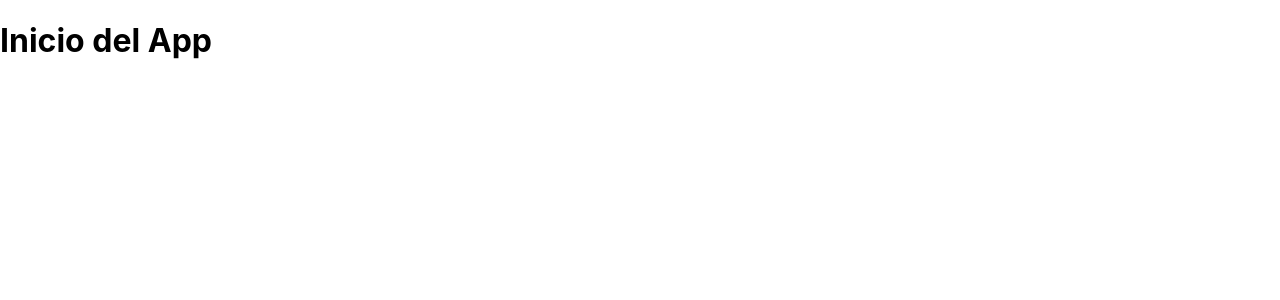
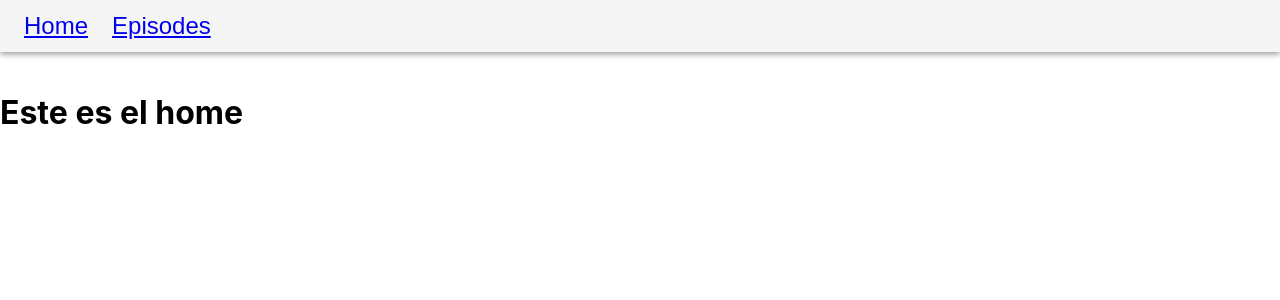
Before and after one commit to marimendez88/bbad_api, a React (Create React App) app: page / in a window 1280 px wide. Shown: the top 300 px of the page. Built offline with nearby package versions, Linux system fonts and the light colour scheme.

Commit message:
Header y agregandolo al app.js

```diff
--- a/public/index.html
+++ b/public/index.html
@@ -1,14 +1,12 @@
 <!DOCTYPE html>
 <html lang="en">
-  <head>
+
+<head>
     <meta charset="utf-8" />
     <link rel="icon" href="%PUBLIC_URL%/favicon.ico" />
     <meta name="viewport" content="width=device-width, initial-scale=1" />
     <meta name="theme-color" content="#000000" />
-    <meta
-      name="description"
-      content="Web site created using create-react-app"
-    />
+    <meta name="description" content="Web site created using create-react-app" />
     <link rel="apple-touch-icon" href="%PUBLIC_URL%/logo192.png" />
     <!--
       manifest.json provides metadata used when your web app is installed on a
@@ -24,9 +22,10 @@
       work correctly both with client-side routing and a non-root public URL.
       Learn how to configure a non-root public URL by running `npm run build`.
     -->
-    <title>React App</title>
-  </head>
-  <body>
+    <title>Breaking Bad Api</title>
+</head>
+
+<body>
     <noscript>You need to enable JavaScript to run this app.</noscript>
     <div id="root"></div>
     <!--
@@ -39,5 +38,6 @@
       To begin the development, run `npm start` or `yarn start`.
       To create a production bundle, use `npm run build` or `yarn build`.
     -->
-  </body>
+</body>
+
 </html>
--- a/src/App.js
+++ b/src/App.js
@@ -1,10 +1,19 @@
 import React, { Fragment } from "react";
-import "./App.css";
+import { BrowserRouter, Switch, Route } from "react-router-dom";
+
+import Header from "./Components/Header";
+import Home from "./Components/Home";
 
 function App() {
 	return (
 		<Fragment>
-			<h1>Inicio del App</h1>
+			<BrowserRouter>
+				<Header />
+				<Switch>
+					<Route path="/" exact component={Home} />
+					{/* <Route path="/episodes" exact component={Episodes} /> */}
+				</Switch>
+			</BrowserRouter>
 		</Fragment>
 	);
 }
--- /dev/null
+++ b/src/Components/Header.jsx
@@ -0,0 +1,27 @@
+import React, { Fragment } from "react";
+import { NavLink } from "react-router-dom";
+import { AppBar, Toolbar, IconButton } from "@material-ui/core";
+
+function Header() {
+	return (
+		<Fragment>
+			<AppBar position="static" color="default">
+				<Toolbar variant="dense">
+					<IconButton edge="start" color="inherit">
+						<NavLink to="/" activeClassName="selected">
+							Home
+						</NavLink>
+					</IconButton>
+					<IconButton color="inherit">
+						<NavLink to="/episodes" activeClassName="selected">
+							Episodes
+						</NavLink>
+					</IconButton>
+				</Toolbar>
+			</AppBar>
+			<br></br>
+		</Fragment>
+	);
+}
+
+export default Header;
--- a/src/Components/Home.jsx
+++ b/src/Components/Home.jsx
@@ -1,7 +1,11 @@
 import React, { Fragment } from "react";
 
 function Home() {
-	return <div></div>;
+	return (
+		<Fragment>
+			<h1>Este es el home</h1>
+		</Fragment>
+	);
 }
 
 export default Home;
```
